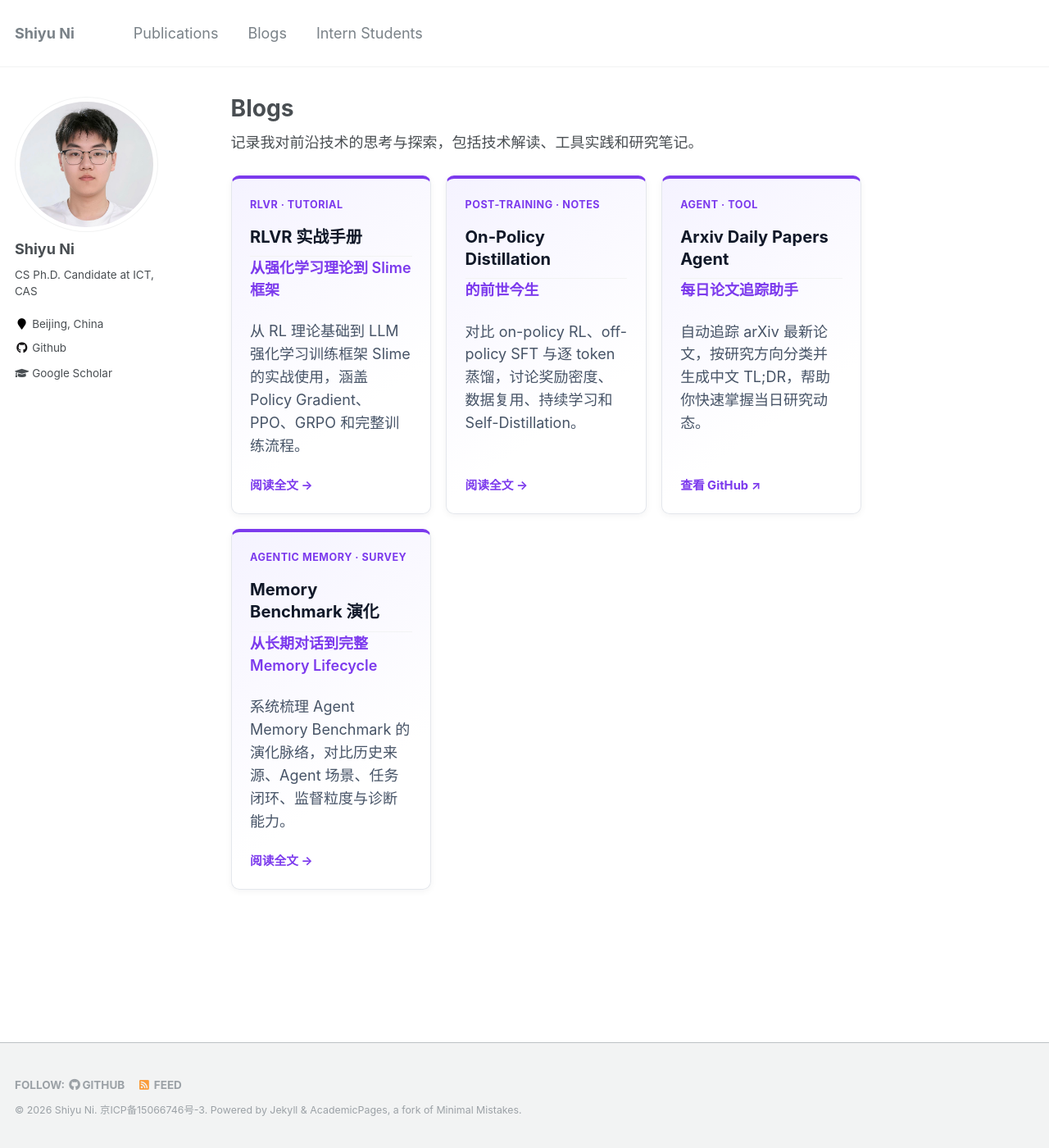
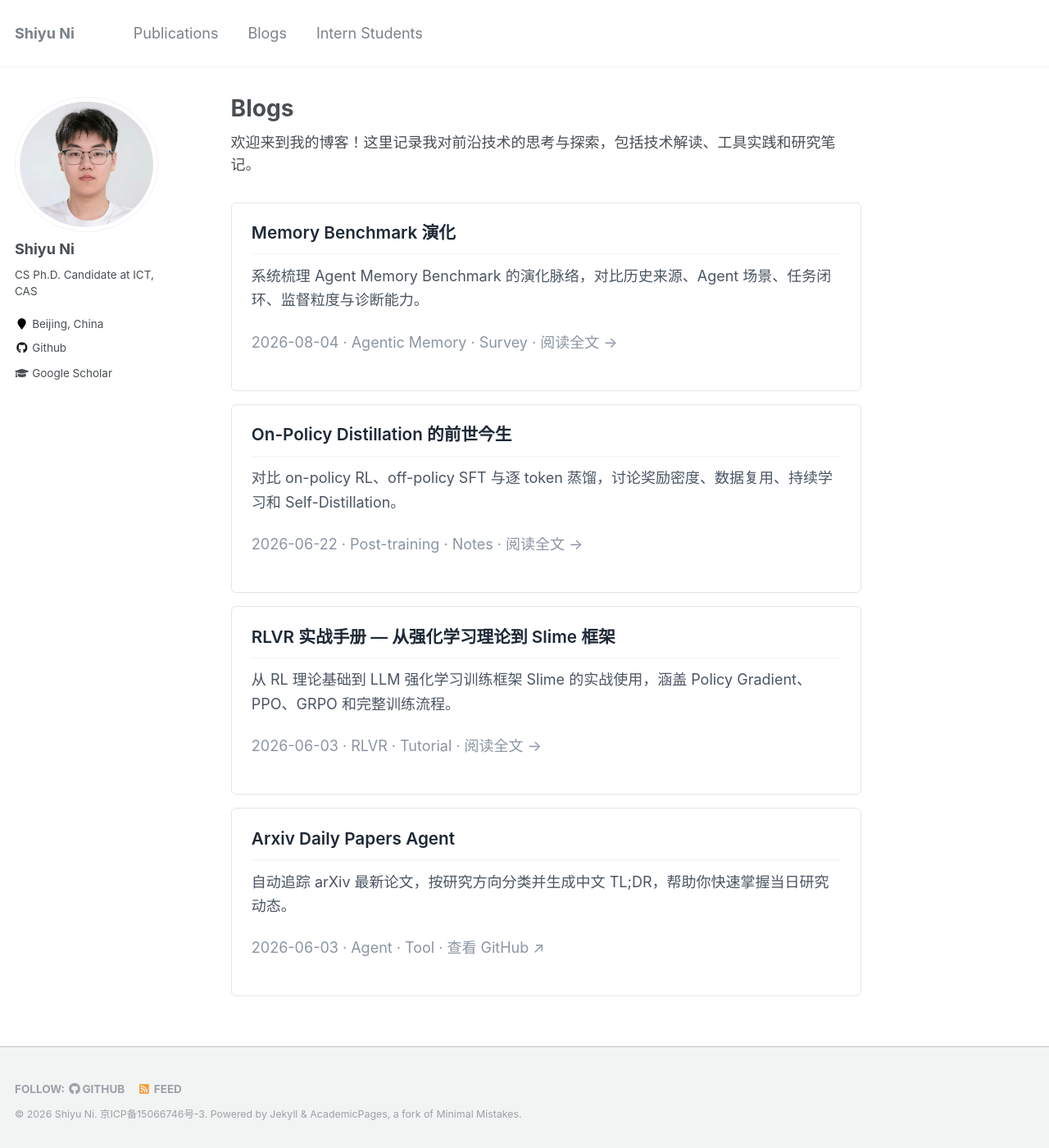
Before and after one commit to ShiyuNee/ShiyuNee.github.io, a Jekyll site: the page built from _pages/blogs.md, in a window 1280 px wide and 1400 px high. Shown: the whole window at 82% size. Built offline with Jekyll 4.4.1, drawn with Linux system fonts in a browser that asks for light colours.

Commit message:
Simplify blog index design

```diff
--- a/_pages/blogs.md
+++ b/_pages/blogs.md
@@ -4,38 +4,30 @@ title: "Blogs"
 author_profile: true
 ---
 
-记录我对前沿技术的思考与探索，包括技术解读、工具实践和研究笔记。
+欢迎来到我的博客！这里记录我对前沿技术的思考与探索，包括技术解读、工具实践和研究笔记。
 
-<div class="blog-card-grid">
-  <a class="blog-card blog-card--rlvr" href="{{ '/blogs/RLVR_Handbook/' | relative_url }}">
-    <span class="blog-card__tag">RLVR · Tutorial</span>
-    <h2 class="blog-card__title">RLVR 实战手册</h2>
-    <p class="blog-card__subtitle">从强化学习理论到 Slime 框架</p>
-    <p class="blog-card__description">从 RL 理论基础到 LLM 强化学习训练框架 Slime 的实战使用，涵盖 Policy Gradient、PPO、GRPO 和完整训练流程。</p>
-    <span class="blog-card__action">阅读全文 <span aria-hidden="true">→</span></span>
+<div class="blog-list">
+  <a class="blog-entry" href="{{ '/blogs/Memory-Benchmark-Evolution/' | relative_url }}">
+    <h2 class="blog-entry__title">Memory Benchmark 演化</h2>
+    <p class="blog-entry__description">系统梳理 Agent Memory Benchmark 的演化脉络，对比历史来源、Agent 场景、任务闭环、监督粒度与诊断能力。</p>
+    <p class="blog-entry__meta">2026-08-04 · Agentic Memory · Survey · 阅读全文 →</p>
   </a>
 
-  <a class="blog-card blog-card--distillation" href="{{ '/blogs/On-Policy-Distillation/' | relative_url }}">
-    <span class="blog-card__tag">Post-training · Notes</span>
-    <h2 class="blog-card__title">On-Policy Distillation</h2>
-    <p class="blog-card__subtitle">的前世今生</p>
-    <p class="blog-card__description">对比 on-policy RL、off-policy SFT 与逐 token 蒸馏，讨论奖励密度、数据复用、持续学习和 Self-Distillation。</p>
-    <span class="blog-card__action">阅读全文 <span aria-hidden="true">→</span></span>
+  <a class="blog-entry" href="{{ '/blogs/On-Policy-Distillation/' | relative_url }}">
+    <h2 class="blog-entry__title">On-Policy Distillation 的前世今生</h2>
+    <p class="blog-entry__description">对比 on-policy RL、off-policy SFT 与逐 token 蒸馏，讨论奖励密度、数据复用、持续学习和 Self-Distillation。</p>
+    <p class="blog-entry__meta">2026-06-22 · Post-training · Notes · 阅读全文 →</p>
   </a>
 
-  <a class="blog-card blog-card--arxiv" href="https://github.com/ShiyuNee/Arxiv-Daily-Papers-Agent" target="_blank" rel="noopener noreferrer">
-    <span class="blog-card__tag">Agent · Tool</span>
-    <h2 class="blog-card__title">Arxiv Daily Papers Agent</h2>
-    <p class="blog-card__subtitle">每日论文追踪助手</p>
-    <p class="blog-card__description">自动追踪 arXiv 最新论文，按研究方向分类并生成中文 TL;DR，帮助你快速掌握当日研究动态。</p>
-    <span class="blog-card__action">查看 GitHub <span aria-hidden="true">↗</span></span>
+  <a class="blog-entry" href="{{ '/blogs/RLVR_Handbook/' | relative_url }}">
+    <h2 class="blog-entry__title">RLVR 实战手册 — 从强化学习理论到 Slime 框架</h2>
+    <p class="blog-entry__description">从 RL 理论基础到 LLM 强化学习训练框架 Slime 的实战使用，涵盖 Policy Gradient、PPO、GRPO 和完整训练流程。</p>
+    <p class="blog-entry__meta">2026-06-03 · RLVR · Tutorial · 阅读全文 →</p>
   </a>
 
-  <a class="blog-card blog-card--memory" href="{{ '/blogs/Memory-Benchmark-Evolution/' | relative_url }}">
-    <span class="blog-card__tag">Agentic Memory · Survey</span>
-    <h2 class="blog-card__title">Memory Benchmark 演化</h2>
-    <p class="blog-card__subtitle">从长期对话到完整 Memory Lifecycle</p>
-    <p class="blog-card__description">系统梳理 Agent Memory Benchmark 的演化脉络，对比历史来源、Agent 场景、任务闭环、监督粒度与诊断能力。</p>
-    <span class="blog-card__action">阅读全文 <span aria-hidden="true">→</span></span>
+  <a class="blog-entry" href="https://github.com/ShiyuNee/Arxiv-Daily-Papers-Agent" target="_blank" rel="noopener noreferrer">
+    <h2 class="blog-entry__title">Arxiv Daily Papers Agent</h2>
+    <p class="blog-entry__description">自动追踪 arXiv 最新论文，按研究方向分类并生成中文 TL;DR，帮助你快速掌握当日研究动态。</p>
+    <p class="blog-entry__meta">2026-06-03 · Agent · Tool · 查看 GitHub ↗</p>
   </a>
 </div>
--- a/_sass/_archive.scss
+++ b/_sass/_archive.scss
@@ -287,79 +287,55 @@
   filter: brightness(0.88);
 }
 
-.blog-card-grid {
+.blog-list {
   display: grid;
-  gap: 1em;
-  grid-template-columns: repeat(auto-fit, minmax(240px, 1fr));
-  margin-top: 1.5em;
+  gap: 0.9em;
+  margin-top: 1.8em;
 }
 
-.archive .blog-card,
-.page__content .blog-card {
-  --blog-card-accent: #7c3aed;
-  --blog-card-tint: #f5f3ff;
-  background: linear-gradient(145deg, var(--blog-card-tint), #fff 68%);
-  border: 1px solid #e4e7ec;
-  border-bottom: 1px solid #e4e7ec;
-  border-top: 4px solid var(--blog-card-accent);
-  border-radius: 10px;
-  box-shadow: 0 2px 8px rgba(16, 24, 40, 0.05);
-  color: #344054;
-  display: flex;
-  flex-direction: column;
-  min-height: 255px;
-  padding: 1.25em;
+.archive .blog-entry,
+.page__content .blog-entry {
+  background: #fff;
+  border: 1px solid #e1e5eb;
+  border-radius: 6px;
+  color: inherit;
+  display: block;
+  padding: 1.25em 1.35em;
   text-decoration: none !important;
-  transition: box-shadow 0.18s ease, transform 0.18s ease;
+  transition: border-color 0.15s ease;
 }
 
-.archive .blog-card:hover,
-.page__content .blog-card:hover {
-  border-bottom-color: #e4e7ec;
-  box-shadow: 0 9px 22px rgba(16, 24, 40, 0.12);
+.archive .blog-entry:hover,
+.page__content .blog-entry:hover {
+  border-color: #b8c0cc;
   text-decoration: none !important;
-  transform: translateY(-3px);
 }
 
-.blog-card--rlvr { --blog-card-accent: #0f766e; --blog-card-tint: #f0fdfa; }
-.blog-card--distillation { --blog-card-accent: #7c3aed; --blog-card-tint: #f5f3ff; }
-.blog-card--arxiv { --blog-card-accent: #c2410c; --blog-card-tint: #fff7ed; }
-.blog-card--memory { --blog-card-accent: #2563eb; --blog-card-tint: #eff6ff; }
-
-.blog-card__tag {
-  color: var(--blog-card-accent);
-  font-size: 0.7em;
-  font-weight: 700;
-  letter-spacing: 0.04em;
-  text-transform: uppercase;
+.blog-entry__title {
+  color: #1f2937;
+  font-size: 1.15em;
+  font-weight: 600;
+  line-height: 1.4;
+  margin: 0 0 0.55em;
+  transition: color 0.15s ease;
 }
 
-.blog-card__title {
-  color: #101828;
-  font-size: 1.12em;
-  line-height: 1.35;
-  margin: 0.75em 0 0;
+.blog-entry:hover .blog-entry__title {
+  color: #2563eb;
 }
 
-.blog-card__subtitle {
-  color: var(--blog-card-accent);
+.blog-entry__description {
+  color: #4b5563;
   font-size: 0.88em;
-  font-weight: 600;
-  margin: 0.25em 0 0;
+  line-height: 1.65;
+  margin: 0 0 0.7em;
 }
 
-.blog-card__description {
-  color: #475467;
-  font-size: 0.84em;
-  line-height: 1.55;
-  margin: 1em 0;
-}
-
-.blog-card__action {
-  color: var(--blog-card-accent);
-  font-size: 0.82em;
-  font-weight: 700;
-  margin-top: auto;
+.blog-entry__meta {
+  color: #8b95a5;
+  font-size: 0.72em;
+  line-height: 1.4;
+  margin: 0;
 }
 
 @media (max-width: 600px) {
```
Also changed, not shown: blogs/Memory_Benchmark_Evolution.md (+1 -0 lines), blogs/On-Policy-Distillation.md (+1 -0 lines), blogs/RLVR_Handbook.md (+1 -0 lines).
